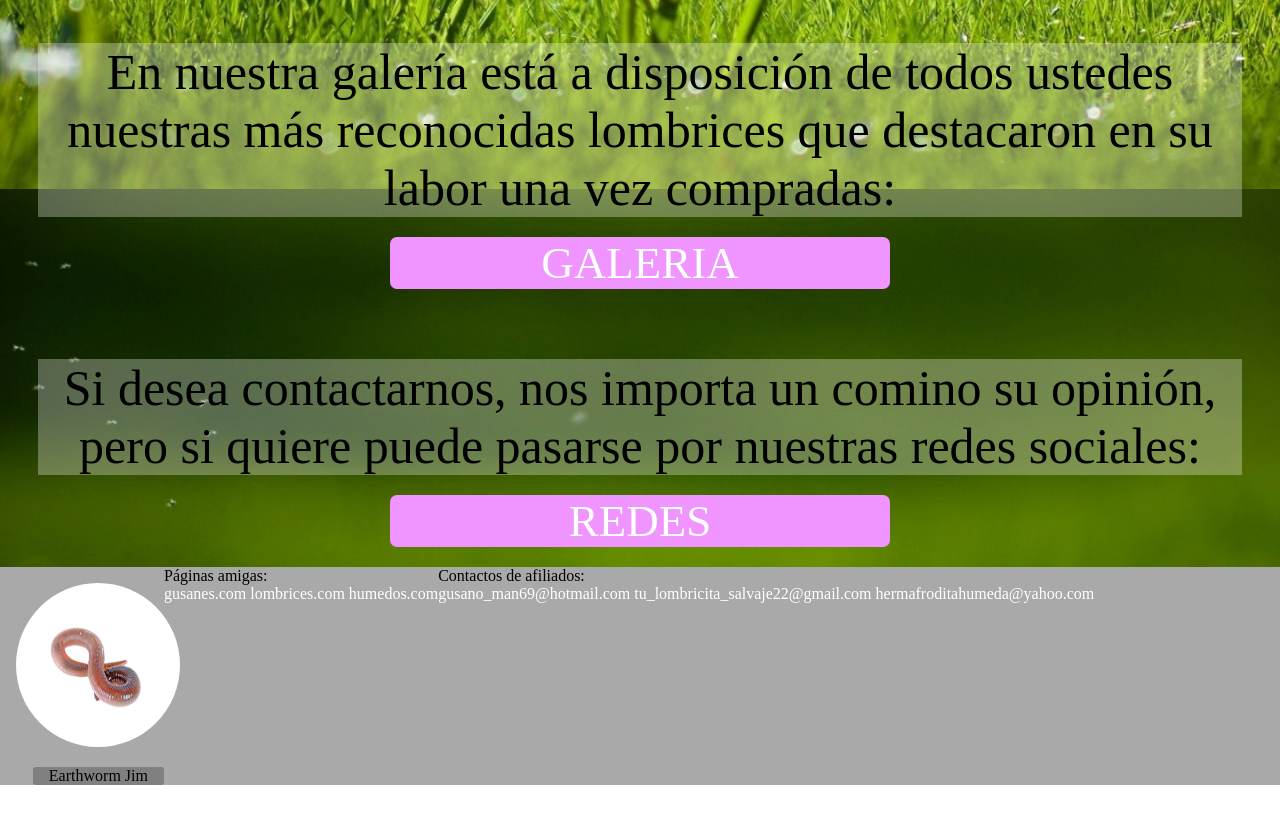
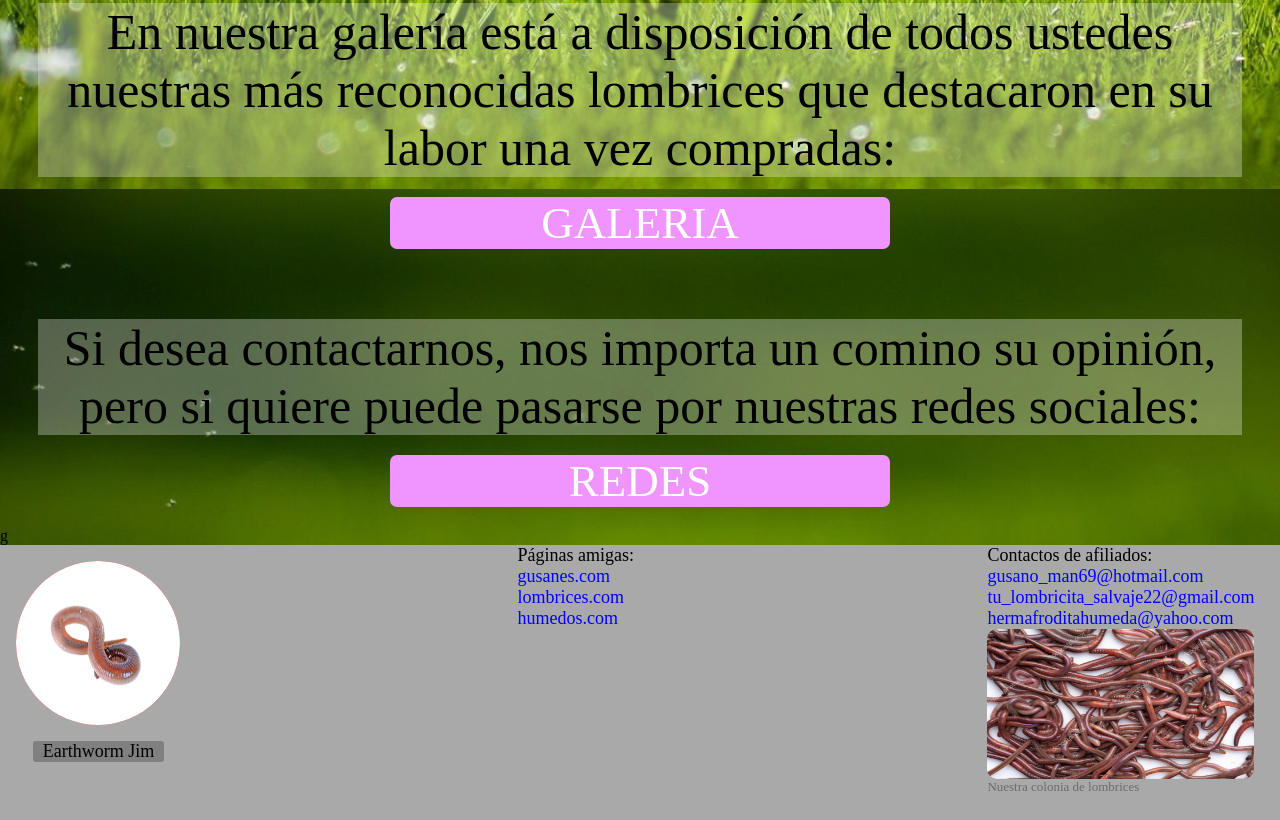
Before and after one commit to Axundra/Pag1, a plain HTML site: page index.html in a window 1280 px wide. Shown: the part 1731-2551 px from the top of the page. Before the commit the page ends 2516 px from the top, so only its background shows below. Drawn offline with Linux system fonts and the light colour scheme; a web font is replaced by a local one.

Commit message:
arreglo y pulido del footer

```diff
--- a/css/style.css
+++ b/css/style.css
@@ -6,7 +6,7 @@
 	font-style: none;
 }
 
-@font-face {
+@font-face {						/*fuente del título*/
 	font-family: 'League Script';
 	font-style: normal;
 	font-display: swap;
@@ -14,9 +14,10 @@
 }
 
 @import url('https://fonts.googleapis.com/css2?family=Alegreya+Sans:ital,wght@1,700&display=swap');
-
+/*fuente de los botones del nav
+*/
 a{
-	color: white;			/*la unica forma que encontre de darle color a los hipervinculos*/
+	color: white;/*			la unica forma que encontre de darle color a los hipervinculos*/
 }
 
 /*****************/
@@ -28,44 +29,44 @@ nav{
 nav img{								/* Banner*/
 	width: 100vw;
 	height: 20vw;
-	max-height: 100px;			/*max-height y heigt:30vw; para hacerlo responsive*/
-	object-fit: cover;			/*para ajustar la imagen*/
+	max-height: 100px;/*			max-height y heigt:30vw; para hacerlo responsive*/
+	object-fit: cover;/*			para ajustar la imagen*/
 	position: relative;
 }
 
 .titulo{								/*Título del banner*/
-	padding: 5px;				/*padding porque si no me corta el borde de las letras como la g,y,t*/
-	z-index: 1;					/*para que quede arriba de la imagen*/
+	padding: 5px;/*				padding porque si no me corta el borde de las letras como la g,y,t*/
+	z-index: 1;/*					para que quede arriba de la imagen*/
 	position: absolute;
 	font-family: 'League Script';
 	font-weight: bold;
 	color:#8c07a1;
 	font-size: 60px;
 	margin-top: 17px;
-	left: 0;					/*solucion que encontré en internet para centrarlo porque con position: absolute; no me deja centrar con normalidad...*/
+	left: 0;/*						solucion que encontré en internet para centrarlo porque con position: absolute; no me deja centrar con normalidad...*/
 	right: 0;
-	text-align: center;			/*...hasta acá*/
-	background: linear-gradient(#db01fe, white);	/*configuracion que saqué de internet para dar un borde con gradiente...*/
+	text-align: center;/*			...hasta acá*/
+	background: linear-gradient(#db01fe, white);/*	configuracion que saqué de internet para dar un borde con gradiente...*/
 	background-clip: text;
     -webkit-background-clip: text;
-    -webkit-text-stroke: 8px transparent;			  /*...hasta acá*/
+    -webkit-text-stroke: 8px transparent;/*			  ...hasta acá*/
 }
 
 .navBotones{
 	display: flex;
 	justify-content: space-around;
 	align-items: center;
-	height: 2.5vw; 			/*en vw para hacerlo un poco más responsive*/
+	height: 2.5vw;/* 			en vw para hacerlo un poco más responsive*/
 	border: #8c07a1;
 	background-color: #9F63A0;
 }
 
-.navTxt{					/*clase aparte para el texto y poder darle el borde*/
+.navTxt{/*					clase aparte para el texto y poder darle el borde*/
 	letter-spacing: 1.2vw;
 	font-size: 1.7vw;
 	width: 4fr;
 	font-family: sans-serif;
-	font-weight: 1000;
+	font-weight: 1000;/*		para que quede más ancho*/
 	background:linear-gradient(#db01fe, #ed8efc);;
 	background-clip: text;
     -webkit-background-clip: text;
@@ -84,8 +85,8 @@ body{		/*fondo de pasto*/
 }
 
 main{
-	min-height: 200vh;
-	padding-top: 150px;					/*padding a todos los main para que queden debajo del nav*/
+	min-height: 100vh;
+	padding-top: 110px;/*					padding a todos los main para que queden debajo del nav*/
 }
 
 footer{
@@ -95,7 +96,7 @@ footer{
 .parrafo, .galeriaMain{
 	font-size: 50px;
 	margin: 50px 3% 0px 3%;
-	background-color: rgba(250, 250, 250, 0.3);	/*fondo transparente*/
+	background-color: rgba(250, 250, 250, 0.3);/*	fondo transparente del texto*/
 }
 
 .boton{
@@ -132,10 +133,10 @@ MAIN Y NAV TIENDA*/
 .navTienda{
 	width: 24vw;
 	font-size: 25px;
-	padding: 4px 0px;					/*padding para que quede más grande la caja*/
+	padding: 4px 0px;/*						 padding para que quede más grande la caja*/
 	text-align: center;
 	display: inline-block;
-	background-color: #EA92EC;			/* no puedo quitar los espacios en blanco :c */
+	background-color: #EA92EC;/*			no puedo quitar los espacios en blanco :c */
 	/* font: #;*/
 }
 
@@ -151,7 +152,7 @@ MAIN Y NAV TIENDA*/
 .pTienda{
 	font-size: 200%;
 	background-color: grey;
-	border-radius: 0px 0px 10px 10px;	/*intenté separar más las fotos del footer con un margin-buttom pero creaba una franja blanca en la zona del margin*/
+	border-radius: 0px 0px 10px 10px;/*	intenté separar más las fotos del footer con un margin-buttom pero creaba una franja blanca en la zona del margin*/
 }
 
 
@@ -179,8 +180,8 @@ MAIN REDES */
 	color: white;
 	font-size: 45px;
 	border-radius: 7px;
-	padding-right: 20px;				/*para que la caja rosa quede mejor*/
-	margin-bottom: 20px;				/*no era la idea que los botones quedaran así pero me gustó*/
+	padding-right: 20px;/*				para que la caja rosa quede mejor*/
+	margin-bottom: 20px;/*				no era la idea que los botones quedaran así pero me gustó*/
 	background-color: #F095FF;
 }
 
@@ -206,33 +207,40 @@ FOOTER*/
 
 .footer{
 	background-color: darkgrey;
-	width: 100%;
 	display: flex;
-	columns: 1;
-	/* cosita para redondear esquinas */
+	justify-content: space-between;
+	padding-bottom: 2vw;/*		padding para separarlo del fondo*/
 }
 
-.jimIMG{								/*foto de lombriz*/
-	border-radius: 90px;
-	height: 164px;
-	width: 164px;
-	margin: 10%;
+.footer a{
+	color:blue/*					color azul a los hipervinculos*/
 }
 
-.jimP{									/*nombre de la lombriz*/
+.footer a, .footer p{
+	font-size: large;/*			texto más grande*/
+}
+
+.footer article{				/*para ordenar en filas el contenido de los articulos*/
+	display: flex;
+	flex-direction: column;
+}
+
+.jim img{								/*foto de lombriz*/
+	border-radius: 50%;
+	height: 164px;	width: 164px;
+	margin: 10%;
+	background-color: red;
+}
+
+.jim p{									/*nombre de la lombriz	"Earthworm Jim	*/
 	background-color: grey;
 	border-radius: 3px;
 	margin-left: 20%;
+	margin-bottom: 30px;
 	text-align: center;
 }
-/*
-.footerCentro{							pendiente arreglar (perdon)
-	padding-left: 25%;
-	display: flex;
-	width: 50px;
+
+.footerImg2{						/*foto a la derecha*/
+	height: 150px;
+	border-radius: 10px;
 }
-
-.footerDerecha{
-	width: 50px;
-	display: flex;
-} */
--- a/index.html
+++ b/index.html
@@ -12,7 +12,7 @@
 <body>
 	<header>
 		<nav>
-			<a class="titulo" href="index.html">Blog y venta de lombrices</a>
+			<a class="titulo" href="index.html">Blog y venta de lombrices</a>			<!--está primero el título y después la imágen porque al revés los botones del nav se adaptan al alto del título y no de la imagen y me da problemas para el responsive-->
 			<a href="index.html"><img src="img/HEADER.jpg" alt="Banner"></a>
 			<section class="navBotones">
 				<article class="navTxt"><a href="pages/tienda.html">TIENDA</a></article>
@@ -41,23 +41,25 @@
 				<a href="pages/redes.html" class="boton">REDES</a>
 		</section>
 	</main>
-	<footer>
-		<section class="footer">										<!--no pude ordenar bien las cosas del foote y lo intenté de mil formas-->
-			<article class="jim">										<!--incluso usando flexbox, que no entiendo del todo-->
-				<img src="img/JIM.jpg" alt="Jim Earthworm" class="jimIMG">
-				<p class="jimP">Earthworm Jim</p>
+	<footer>g
+		<section class="footer">
+			<article class="jim">
+				<img src="img/JIM.jpg" alt="Jim Earthworm">
+				<p>Earthworm Jim</p>
 			</article>
-			<article class="footerCentro">
+			<article>
 				<p>Páginas amigas:</p>
 				<a href="#">gusanes.com</a>
 				<a href="#">lombrices.com</a>
 				<a href="#">humedos.com</a>
 			</article>
-			<article class="footerDerecha">
+			<article style="padding-right: 2vw;">						<!--padding para despegarlo de la pared-->
 				<p>Contactos de afiliados:</p>
 				<a href="#">gusano_man69@hotmail.com</a>
 				<a href="#">tu_lombricita_salvaje22@gmail.com</a>
 				<a href="#">hermafroditahumeda@yahoo.com</a>
+				<img src="img/foto4.jpg" alt="Colonia de lombrices sin marca de agua" class="footerImg2">
+				<p style="font-size: small; color: rgb(109, 108, 108);">Nuestra colonia de lombrices</p>		<!--fonsize para que quede un poco más pequeño que el resto del texto-->
 			</article>
 		</section>
 	</footer>
```
Also changed, not shown: pages/galeria.html (+8 -6 lines), pages/info.html (+8 -6 lines), pages/redes.html (+8 -6 lines), pages/tienda.html (+8 -6 lines).
